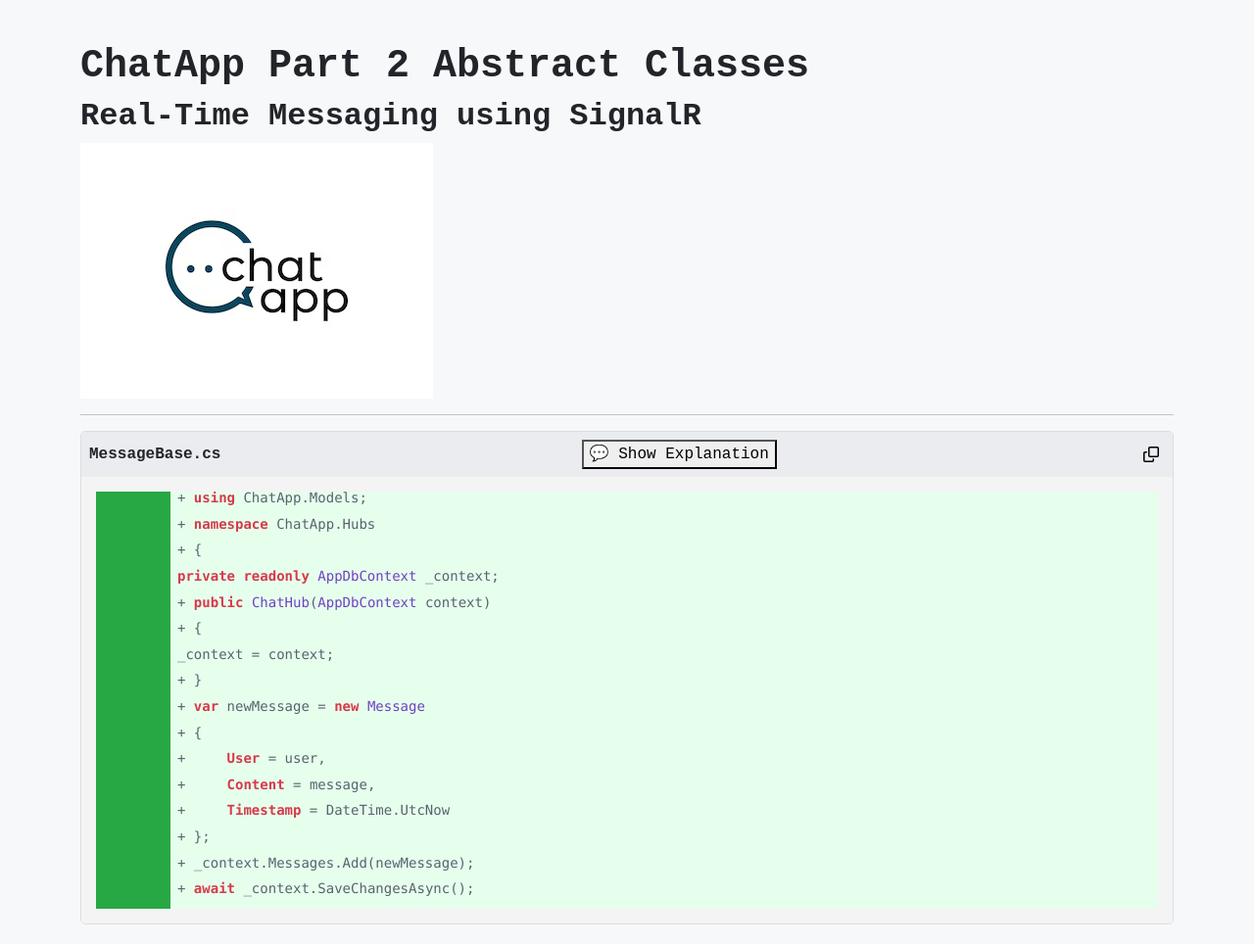
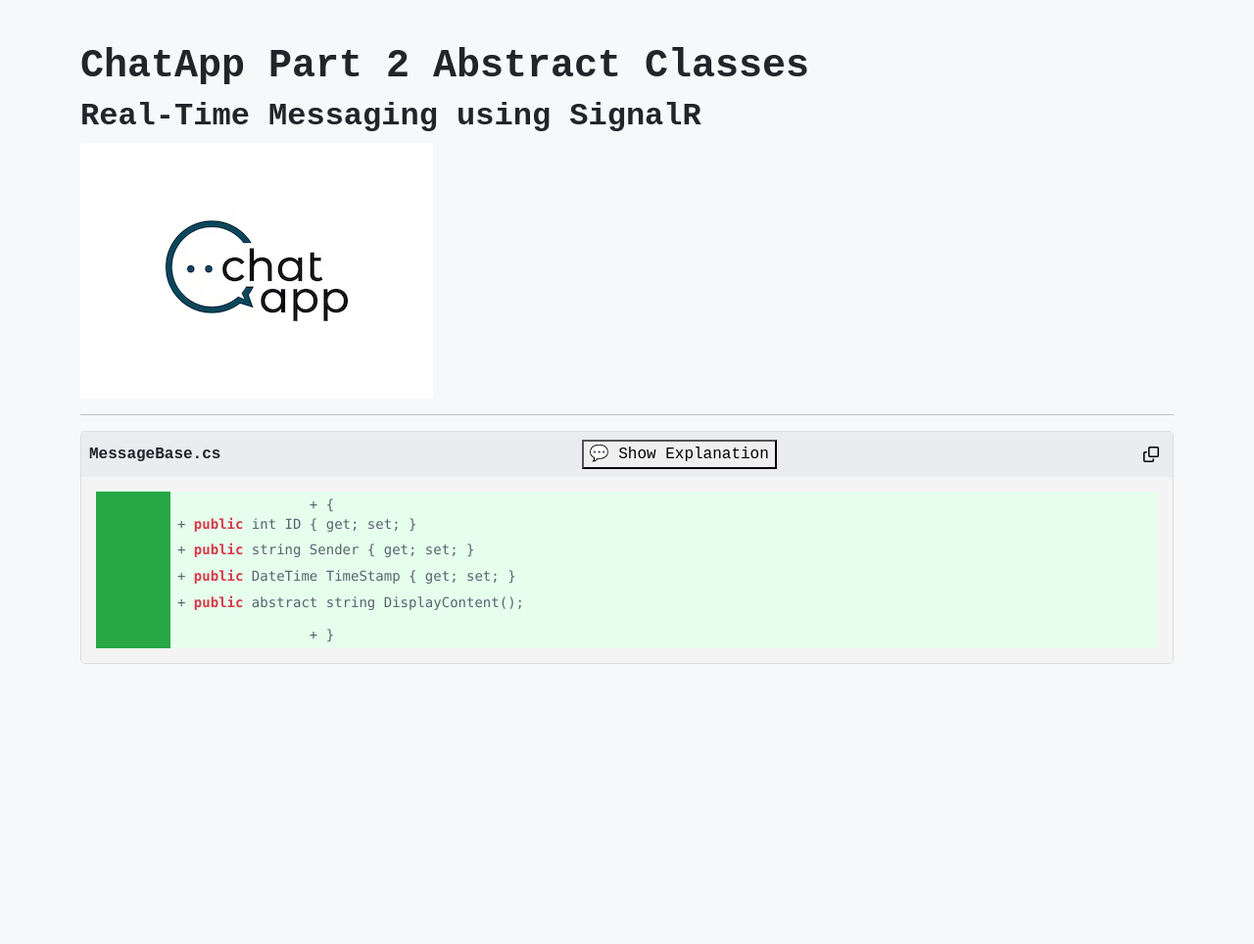
Before and after one commit to JWalshe86/ChatApp, a Jekyll site: the page built from docs/ChatAppPartTwo.md, in a window 1280 px wide. Shown: the whole page at 98% size. Built offline with Jekyll 4.4.1, drawn with Linux system fonts in a browser that asks for light colours; after the commit the page ends 900 px from its top, so only the background shows below that.

Commit message:
Add MessageBase class code

```diff
--- a/docs/ChatAppPartTwo.md
+++ b/docs/ChatAppPartTwo.md
@@ -30,93 +30,32 @@ title: ChatApp Part Two
 <div class="code-container">
         <pre class="updated-code language-csharp"><code>
             <span class="added-line tooltip-container">
-                <span class="tooltip-trigger">+ <span class="hljs-keyword">using</span> ChatApp.Models;
-                    <span class="tooltip">Imports the ChatApp models for use in this file.</span>
-                </span>
+                + {
             </span>
-            <span class="original-code hidden"><span class="hljs-keyword">using</span> Microsoft.AspNetCore.SignalR;</span>
-            <span class="original-code hidden"><span class="hljs-keyword">public</span> <span class="hljs-class-name">class ChatHub</span> : <span class="hljs-class-name">Hub</span></span>
-            <span class="original-code hidden">{</span>
             <span class="added-line tooltip-container">
-                <span class="tooltip-trigger">+ <span class="hljs-keyword">namespace</span> ChatApp.Hubs
+                <span class="tooltip-trigger">+ <span class="hljs-keyword">public</span> int ID { get; set; }
                     <span class="tooltip">Defines the namespace for the ChatHub class.</span>
                 </span>
             </span>
             <span class="added-line tooltip-container">
-                <span class="tooltip-trigger">+ {
-                    <span class="tooltip">Opens the namespace block.</span>
+                <span class="tooltip-trigger">+ <span class="hljs-keyword">public</span> string Sender { get; set; }
+                    <span class="tooltip">Defines the namespace for the ChatHub class.</span>
                 </span>
             </span>
             <span class="added-line tooltip-container">
-                <span class="tooltip-trigger"><span class="hljs-keyword">private readonly</span> <span class="hljs-class-name">AppDbContext</span> _context;
-                    <span class="tooltip">Declares a private field for the database context.</span>
+                <span class="tooltip-trigger">+ <span class="hljs-keyword">public</span> DateTime TimeStamp { get; set; }
+                    <span class="tooltip">Defines the namespace for the ChatHub class.</span>
                 </span>
             </span>
             <span class="added-line tooltip-container">
-                <span class="tooltip-trigger">+ <span class="hljs-keyword">public</span> <span class="hljs-class-name">ChatHub</span>(<span class="hljs-class-name">AppDbContext</span> context)
-                    <span class="tooltip">Constructor that initializes the ChatHub with a database context.</span>
+                <span class="tooltip-trigger">+ <span class="hljs-keyword">public</span> abstract string DisplayContent();
+                    <span class="tooltip">Defines the namespace for the ChatHub class.</span>
                 </span>
             </span>
-            <span class="added-line tooltip-container">
-                <span class="tooltip-trigger">+ {
-                    <span class="tooltip">Opens the constructor block.</span>
-                </span>
+             <span class="added-line tooltip-container">
+                + }
             </span>
-            <span class="added-line tooltip-container">
-                <span class="tooltip-trigger">_context = context;
-                    <span class="tooltip">Assigns the injected database context to the private field.</span>
-                </span>
-            </span>
-            <span class="added-line tooltip-container">
-                <span class="tooltip-trigger">+ }
-                    <span class="tooltip">Closes the constructor block.</span>
-                </span>
-            </span>
-            <span class="original-code hidden"><span class="hljs-keyword">public async</span> <span class="hljs-class-name">Task</span> <span class="hljs-function">SendMessage</span>(<span class="hljs-keyword">string</span> user, <span class="hljs-keyword">string</span> message)</span>
-            <span class="original-code hidden">{</span>
-            <span class="added-line tooltip-container">
-                <span class="tooltip-trigger">+ <span class="hljs-keyword">var</span> newMessage = <span class="hljs-keyword">new</span> <span class="hljs-class-name">Message</span>
-                    <span class="tooltip">Creates a new Message object.</span>
-                </span>
-            </span>
-            <span class="added-line tooltip-container">
-                <span class="tooltip-trigger">+ {
-                    <span class="tooltip">Opens the Message object initialization block.</span>
-                </span>
-            </span>
-            <span class="added-line tooltip-container">
-                <span class="tooltip-trigger">+     <span class="hljs-keyword">User</span> = user,
-                    <span class="tooltip">Assigns the user to the Message object.</span>
-                </span>
-            </span>
-            <span class="added-line tooltip-container">
-                <span class="tooltip-trigger">+     <span class="hljs-keyword">Content</span> = message,
-                    <span class="tooltip">Assigns the message content to the Message object.</span>
-                </span>
-            </span>
-            <span class="added-line tooltip-container">
-                <span class="tooltip-trigger">+     <span class="hljs-keyword">Timestamp</span> = DateTime.UtcNow
-                    <span class="tooltip">Sets the timestamp of the message to the current UTC time.</span>
-                </span>
-            </span>
-            <span class="added-line tooltip-container">
-                <span class="tooltip-trigger">+ };
-                    <span class="tooltip">Closes the Message object initialization block.</span>
-                </span>
-            </span>
-            <span class="added-line tooltip-container">
-                <span class="tooltip-trigger">+ _context.Messages.Add(newMessage);
-                    <span class="tooltip">Adds the new message to the database context.</span>
-                </span>
-            </span>
-            <span class="added-line tooltip-container">
-                <span class="tooltip-trigger">+ <span class="hljs-keyword">await</span> _context.SaveChangesAsync();
-                    <span class="tooltip">Saves the message asynchronously to the database.</span>
-                </span>
-            </span>
-            <span class="original-code hidden"><span class="hljs-keyword">await</span> Clients.All.SendAsync(<span class="hljs-string">"ReceiveMessage"</span>, user, message);</span>
-            <span class="original-code hidden">}</span>
-            <span class="original-code hidden">}</span>
+
         </code></pre>
             </div>
     </div>
```
